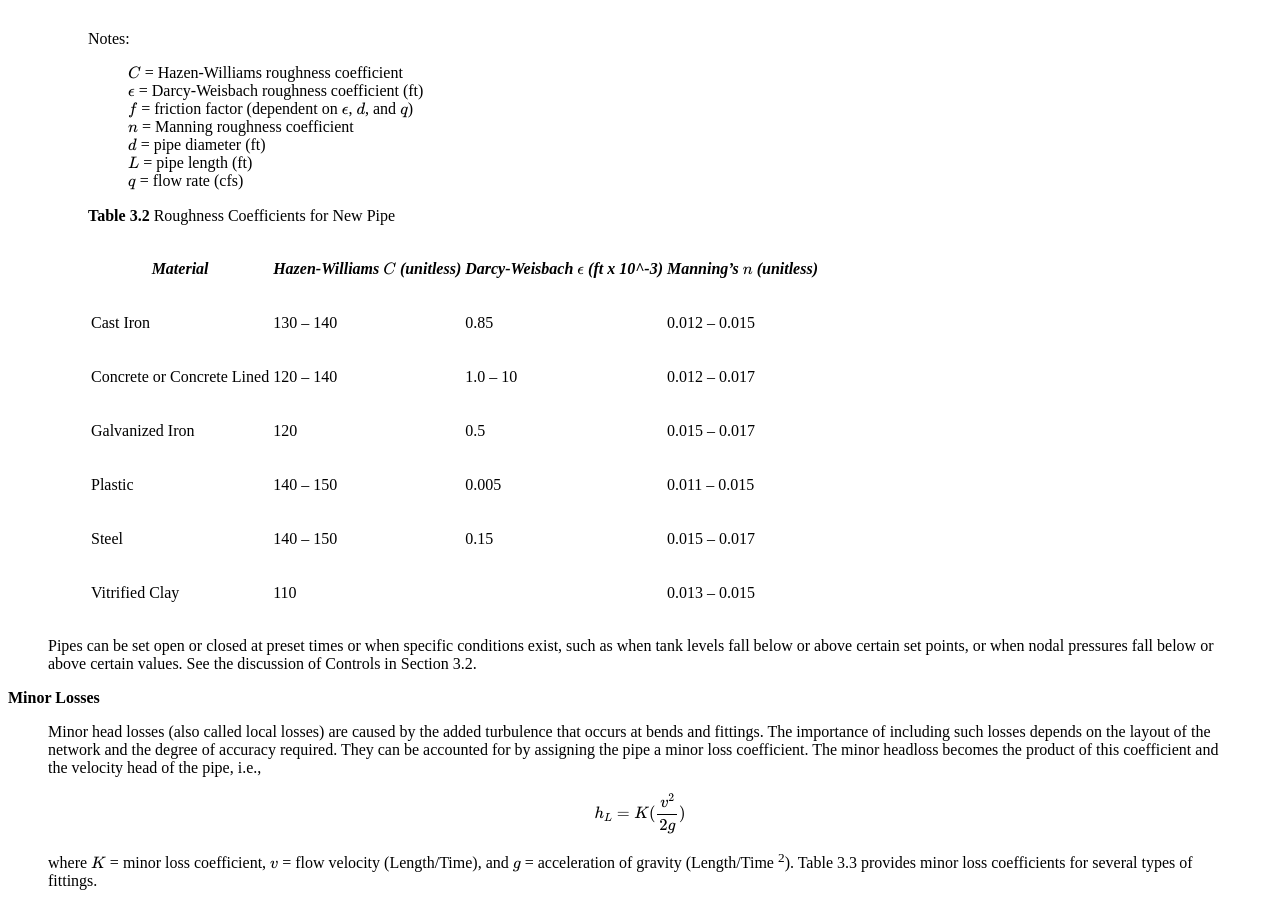
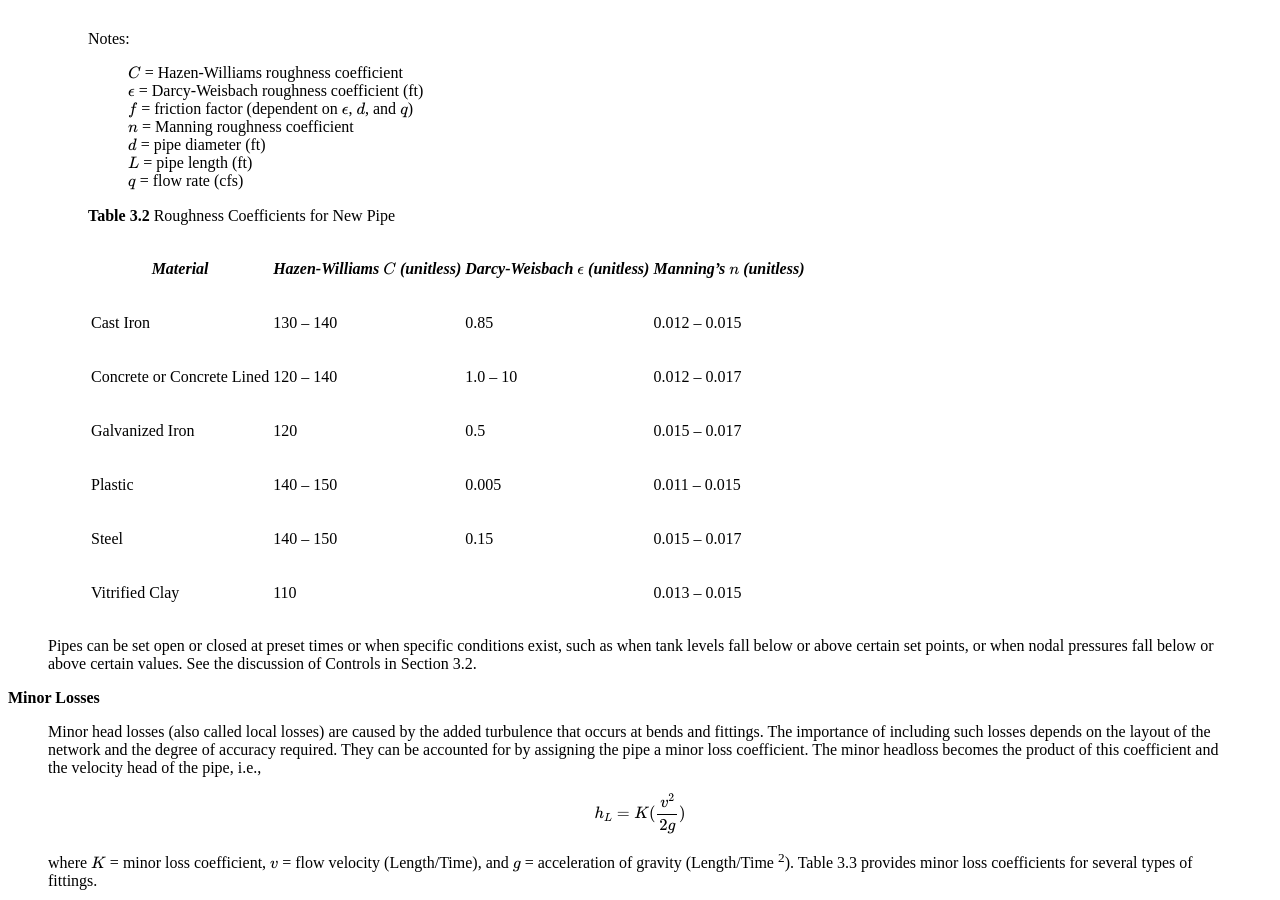
Before and after one commit to USEPA/epanet-manual, a Sphinx documentation site: the page built from docs/3_network_model.rst, in a window 1280 px wide and 900 px high, scrolled down 3942 px. Built offline with Sphinx 7.4.7 and the Read the Docs theme 2.0.0, drawn with Linux system fonts in a browser that asks for light colours.

Commit message:
Signed-off-by: fengshang1972 <51705206+fengshang1972@users.noreply.github.com>

```diff
--- a/docs/3_network_model.rst
+++ b/docs/3_network_model.rst
@@ -279,7 +279,7 @@ Physical Components
     +-----------------+------------------+-----------------+-----------------+
     |    *Material*   | *Hazen-Williams* | *Darcy-Weisbach*| *Manning's*     |
     |                 | :math:`C`        | :math:`\epsilon`| :math:`n`       |
-    |                 | *(unitless)*     | *(ft x 10^-3)*  | *(unitless)*    |
+    |                 | *(unitless)*     | *(unitless)*    | *(unitless)*    |
     +=================+==================+=================+=================+
     |    Cast Iron    |    130 -- 140    |     0.85        |  0.012 -- 0.015 |
     +-----------------+------------------+-----------------+-----------------+
```
